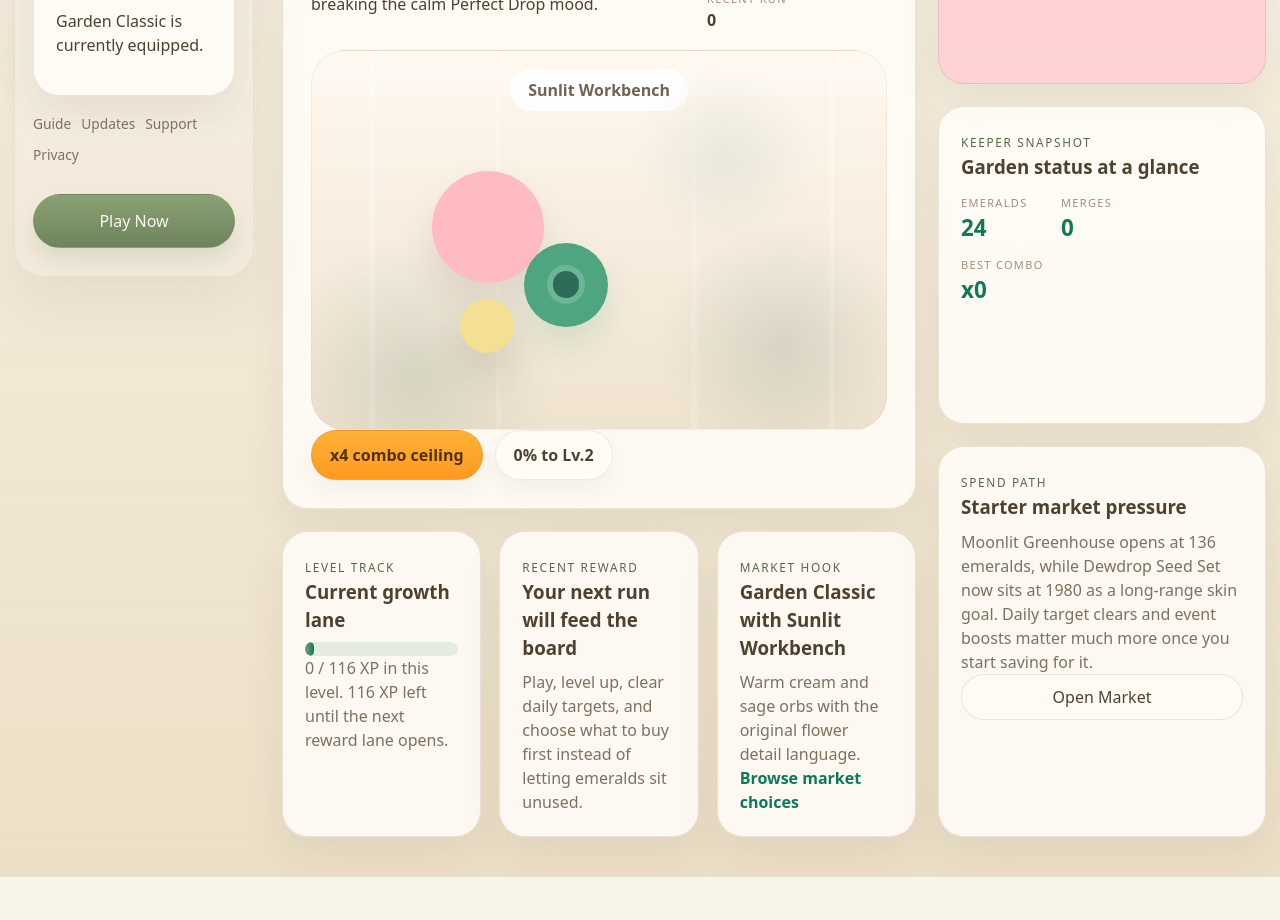
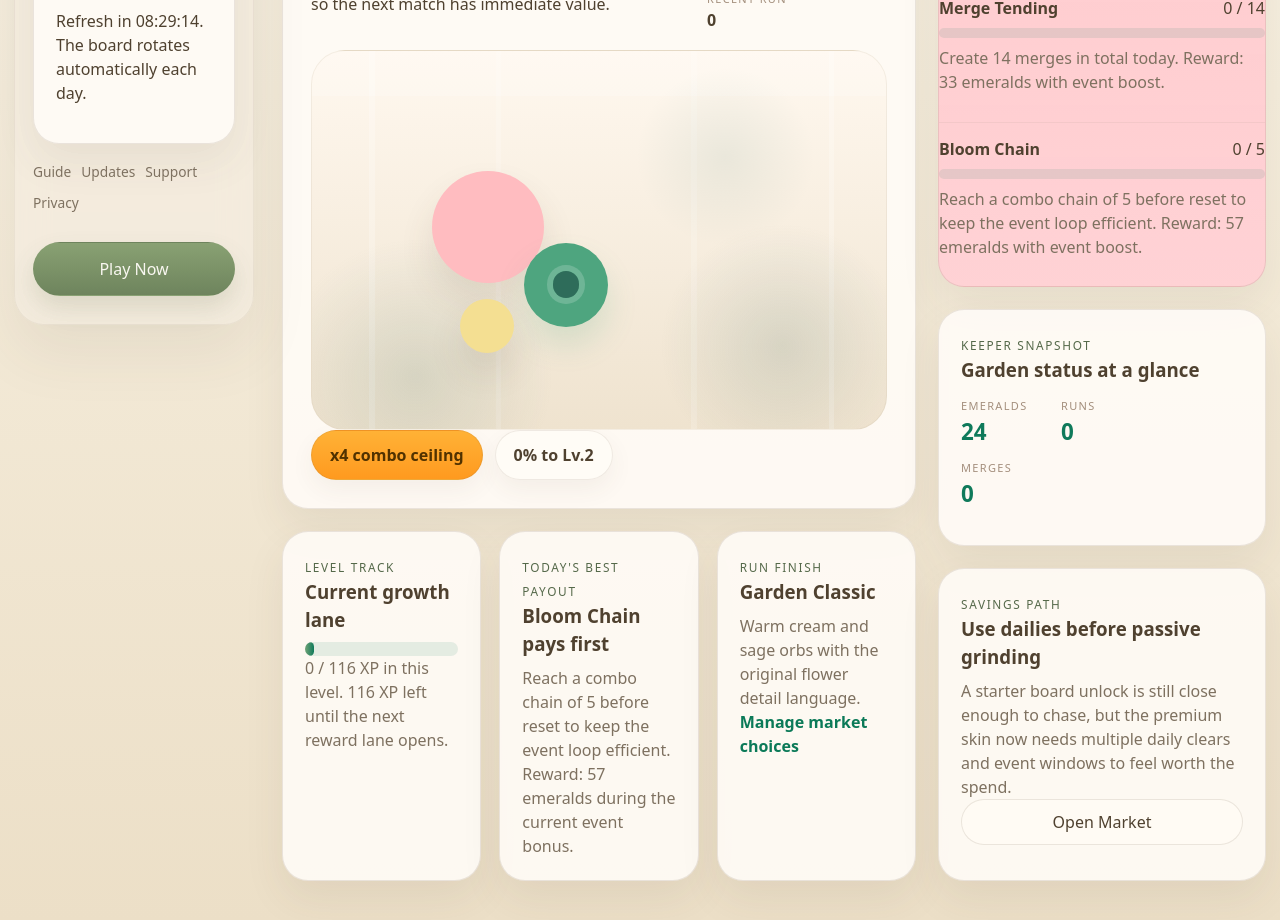
Before and after one commit to hansaejo5-blip/i-want-to-perfect, a React (Vite) app: page / in a window 1280 px wide. Shown: the part 740-1660 px from the top of the page. Before the commit the page ends 1617 px from the top, so only its background shows below. Built offline with nearby package versions, Linux system fonts and the light colour scheme.

Commit message:
Rotate daily targets and tighten hub UI

```diff
--- a/src/site/components/DashboardShell.tsx
+++ b/src/site/components/DashboardShell.tsx
@@ -3,7 +3,7 @@ import { CTAButton } from './CTAButton'
 import { AppLink } from './AppLink'
 import { HUB_NAV_ITEMS, SITE_NAME, type Route } from '../router'
 import type { ProgressionState } from '../progression'
-import { getDailyCompletion, getEquippedSkin, getLevelProgress } from '../progression'
+import { getDailyCompletion, getDailyRefreshCountdown, getLevelProgress } from '../progression'
 
 type DashboardShellProps = {
   route: Route
@@ -40,7 +40,7 @@ function SidebarIcon({ route }: { route: string }) {
 export function DashboardShell({ route, navigate, progression, title, description, actions, children }: DashboardShellProps) {
   const level = getLevelProgress(progression)
   const daily = getDailyCompletion(progression)
-  const skin = getEquippedSkin(progression)
+  const dailyRefreshLabel = getDailyRefreshCountdown()
 
   return (
     <div className="garden-dashboard">
@@ -80,7 +80,7 @@ export function DashboardShell({ route, navigate, progression, title, descriptio
           <div className="garden-sidebar__mini-card card">
             <span className="hud-label">Daily Bloom</span>
             <strong>{daily.completed} / {daily.total}</strong>
-            <p>{skin.name} is currently equipped.</p>
+            <p>Refresh in {dailyRefreshLabel}. The board rotates automatically each day.</p>
           </div>
           <div className="garden-sidebar__link-row">
             {SUPPORT_LINKS.map((item) => (
--- a/src/site/data/content.ts
+++ b/src/site/data/content.ts
@@ -82,6 +82,11 @@ export const homeSupportCards = [
 ]
 
 export const updates = [
+  {
+    title: 'Update 1.5 – Rotating daily board and cleaner hub HUD',
+    date: 'March 28, 2026',
+    summary: 'Daily quests now rotate by day, reset automatically, and the hub trims redundant cosmetic labels so the play, reward, and savings loop reads faster.',
+  },
   {
     title: 'Update 1.4 – Growth hub and live event timer',
     date: 'March 28, 2026',
--- a/src/site/pages/GardenPage.tsx
+++ b/src/site/pages/GardenPage.tsx
@@ -3,6 +3,7 @@ import { CTAButton } from '../components/CTAButton'
 import {
   getActiveEventState,
   getDailyCompletion,
+  getDailyRefreshCountdown,
   getLevelProgress,
   getOwnedCosmetics,
   getTargetRewardAmount,
@@ -50,6 +51,7 @@ export function GardenPage({ navigate, progression }: GardenPageProps) {
   const ownedCosmetics = getOwnedCosmetics(progression)
   const milestones = buildMilestones(progression)
   const eventState = getActiveEventState()
+  const dailyRefreshLabel = getDailyRefreshCountdown()
 
   return (
     <DashboardShell
@@ -123,6 +125,7 @@ export function GardenPage({ navigate, progression }: GardenPageProps) {
         <article className="card garden-daily-board__card">
           <span className="section-title__eyebrow">Daily Cultivation</span>
           <h2>Targets that feed the emerald loop</h2>
+          <p>Refresh in {dailyRefreshLabel}. Each day rotates the score, merge, combo, and run pressure so the payout path stays useful.</p>
           <div className="daily-target-list">
             {progression.daily.targets.map((target) => {
               const percent = Math.min((target.progress / target.goal) * 100, 100)
--- a/src/site/pages/HomePage.tsx
+++ b/src/site/pages/HomePage.tsx
@@ -1,10 +1,11 @@
-import { useEffect, useState } from 'react'
+import { useEffect, useMemo, useState } from 'react'
 import { CTAButton } from '../components/CTAButton'
 import { DashboardShell } from '../components/DashboardShell'
 import { AppLink } from '../components/AppLink'
 import {
   getActiveEventState,
   getDailyCompletion,
+  getDailyRefreshCountdown,
   getEquippedBackground,
   getEquippedSkin,
   getLevelProgress,
@@ -24,12 +25,18 @@ export function HomePage({ navigate, progression }: HomePageProps) {
   const skin = getEquippedSkin(progression)
   const background = getEquippedBackground(progression)
   const recentRewards = progression.recentRewards
-  const featuredTargets = progression.daily.targets.slice(0, 3)
+  const featuredTargets = progression.daily.targets
+  const topRewardTarget = useMemo(
+    () => [...progression.daily.targets].sort((left, right) => right.rewardEmeralds - left.rewardEmeralds)[0],
+    [progression.daily.targets],
+  )
   const [eventState, setEventState] = useState(() => getActiveEventState())
+  const [dailyRefreshLabel, setDailyRefreshLabel] = useState(() => getDailyRefreshCountdown())
 
   useEffect(() => {
     const intervalId = window.setInterval(() => {
       setEventState(getActiveEventState())
+      setDailyRefreshLabel(getDailyRefreshCountdown())
     }, 1000)
 
     return () => window.clearInterval(intervalId)
@@ -77,7 +84,7 @@ export function HomePage({ navigate, progression }: HomePageProps) {
               <div>
                 <span className="section-title__eyebrow">Ready to Drop</span>
                 <h2>One more bloom run now feeds your whole garden.</h2>
-                <p>Score turns into XP, daily progress, emerald rewards, and cleaner market decisions without breaking the calm Perfect Drop mood.</p>
+                <p>Today&apos;s board, daily payout path, and current event bonus all connect directly to the same run, so the next match has immediate value.</p>
               </div>
               <div className="home-play-entry-card__meta">
                 <div>
@@ -96,7 +103,6 @@ export function HomePage({ navigate, progression }: HomePageProps) {
                 className="home-play-stage-preview__board"
                 style={{ background: `linear-gradient(180deg, ${background.boardGradient[0]} 0%, ${background.boardGradient[1]} 100%)` }}
               >
-                <span className="home-play-stage-preview__pill">{background.name}</span>
                 <div className="home-play-stage-preview__glass" />
                 <div className="home-play-stage-preview__foliage" />
                 <div className="home-orb home-orb--rose" />
@@ -127,20 +133,20 @@ export function HomePage({ navigate, progression }: HomePageProps) {
             </article>
 
             <article className="card hub-stat-card">
-              <span className="section-title__eyebrow">Recent Reward</span>
-              <h3>{recentRewards ? `+${recentRewards.xpGained} XP from your last run` : 'Your next run will feed the board'}</h3>
+              <span className="section-title__eyebrow">Today&apos;s Best Payout</span>
+              <h3>{topRewardTarget ? `${topRewardTarget.title} pays first` : 'Daily board rotates automatically'}</h3>
               <p>
-                {recentRewards
-                  ? `${recentRewards.emeraldsGained} emeralds earned${recentRewards.reasonLabels.length ? ` from ${recentRewards.reasonLabels.join(', ')}` : ''}.`
-                  : 'Play, level up, clear daily targets, and choose what to buy first instead of letting emeralds sit unused.'}
+                {topRewardTarget
+                  ? `${topRewardTarget.description} Reward: ${getTargetRewardAmount(topRewardTarget.rewardEmeralds, eventState.dailyEmeraldMultiplier)} emeralds${eventState.isActive ? ' during the current event bonus.' : '.'}`
+                  : `The next daily board refresh lands in ${dailyRefreshLabel}.`}
               </p>
             </article>
 
             <article className="card hub-stat-card">
-              <span className="section-title__eyebrow">Market Hook</span>
-              <h3>{skin.name} with {background.name}</h3>
+              <span className="section-title__eyebrow">Run Finish</span>
+              <h3>{skin.name}</h3>
               <p>{skin.preview}</p>
-              <AppLink href="/market" navigate={navigate} className="hub-inline-link">Browse market choices</AppLink>
+              <AppLink href="/market" navigate={navigate} className="hub-inline-link">Manage market choices</AppLink>
             </article>
           </div>
         </div>
@@ -151,6 +157,7 @@ export function HomePage({ navigate, progression }: HomePageProps) {
               <div>
                 <span className="section-title__eyebrow">Daily Targets</span>
                 <h2>{Math.round(daily.percent * 100)}% complete</h2>
+                <p>Refresh in {dailyRefreshLabel}. Today&apos;s four targets rotate automatically.</p>
               </div>
               <strong>{daily.completed} / {daily.total}</strong>
             </div>
@@ -186,20 +193,20 @@ export function HomePage({ navigate, progression }: HomePageProps) {
                 <strong>{progression.emeralds}</strong>
               </div>
               <div>
+                <span className="hud-label">Runs</span>
+                <strong>{progression.stats.totalRuns}</strong>
+              </div>
+              <div>
                 <span className="hud-label">Merges</span>
                 <strong>{progression.stats.totalMerges}</strong>
-              </div>
-              <div>
-                <span className="hud-label">Best Combo</span>
-                <strong>x{progression.stats.bestCombo}</strong>
               </div>
             </div>
           </article>
 
           <article className="card hub-side-card">
-            <span className="section-title__eyebrow">Spend Path</span>
-            <h3>Starter market pressure</h3>
-            <p>Moonlit Greenhouse opens at 136 emeralds, while Dewdrop Seed Set now sits at 1980 as a long-range skin goal. Daily target clears and event boosts matter much more once you start saving for it.</p>
+            <span className="section-title__eyebrow">Savings Path</span>
+            <h3>Use dailies before passive grinding</h3>
+            <p>A starter board unlock is still close enough to chase, but the premium skin now needs multiple daily clears and event windows to feel worth the spend.</p>
             <CTAButton label="Open Market" href="/market" navigate={navigate} variant="secondary" block />
           </article>
         </div>
--- a/src/site/pages/PlayPage.tsx
+++ b/src/site/pages/PlayPage.tsx
@@ -18,7 +18,7 @@ import { DashboardShell } from "../components/DashboardShell"
 import { SectionTitle } from "../components/SectionTitle"
 import { playPageCopy } from "../data/content"
 import { getAbsoluteSiteUrl, type Route } from "../router"
-import { getActiveEventState, getDailyCompletion, getEquippedBackground, getEquippedSkin, getLevelProgress, type ProgressionRunSummary, type ProgressionState } from "../progression"
+import { getActiveEventState, getDailyCompletion, getDailyRefreshCountdown, getEquippedBackground, getEquippedSkin, getLevelProgress, type ProgressionRunSummary, type ProgressionState } from "../progression"
 
 type PlayPageProps = {
   navigate: (route: Route) => void
@@ -584,10 +584,12 @@ export function PlayPage({ navigate, progression, onCompleteRun }: PlayPageProps
   const equippedSkin = getEquippedSkin(progression)
   const equippedBackground = getEquippedBackground(progression)
   const [eventState, setEventState] = useState(() => getActiveEventState())
+  const [dailyRefreshLabel, setDailyRefreshLabel] = useState(() => getDailyRefreshCountdown())
 
   useEffect(() => {
     const intervalId = window.setInterval(() => {
       setEventState(getActiveEventState())
+      setDailyRefreshLabel(getDailyRefreshCountdown())
     }, 1000)
 
     return () => window.clearInterval(intervalId)
@@ -650,6 +652,7 @@ export function PlayPage({ navigate, progression, onCompleteRun }: PlayPageProps
               <strong>{eventState.countdownLabel}</strong>
               <span>{eventState.isActive ? 'bonus window' : 'ended'}</span>
             </div>
+            <p>Daily board resets in {dailyRefreshLabel}. Clear the current payout path before it rolls over.</p>
           </section>
 
           <section className="card play-mini-hud-card">
@@ -660,13 +663,13 @@ export function PlayPage({ navigate, progression, onCompleteRun }: PlayPageProps
             <div className="garden-progress">
               <div className="garden-progress__fill" style={{ width: Math.max(levelProgress.progress * 100, 6) + '%' }} />
             </div>
-            <p>{levelProgress.remainingXp} XP until the next bloom tier. Daily board: {dailyProgress.completed} / {dailyProgress.total}.</p>
+            <p>{levelProgress.remainingXp} XP until the next bloom tier. Daily board: {dailyProgress.completed} / {dailyProgress.total}, refresh in {dailyRefreshLabel}.</p>
           </section>
 
           <section className="card play-cosmetic-card">
-            <span className="section-title__eyebrow">Equipped Look</span>
-            <h3>{equippedBackground.name}</h3>
-            <p>{equippedSkin.name} is active for this run.</p>
+            <span className="section-title__eyebrow">Run Finish</span>
+            <h3>{equippedSkin.name}</h3>
+            <p>The active skin and board theme are already applied to the live run, without spending extra space on cosmetic labels.</p>
             <div className={'play-cosmetic-preview ' + equippedBackground.previewClass}>
               <div className={'play-cosmetic-preview__orb ' + equippedSkin.previewClass} style={{ background: equippedSkin.accent, boxShadow: '0 18px 30px ' + equippedSkin.glow }}>
                 <span className="play-cosmetic-preview__core" />
--- a/src/site/progression.ts
+++ b/src/site/progression.ts
@@ -2,7 +2,7 @@ import type { RunEndedSummary } from '../game/stats'
 
 const PROGRESSION_STORAGE_KEY = 'blip-perfect-growth-v1'
 const CURRENT_DATE_KEY = () => new Date().toISOString().slice(0, 10)
-const PROGRESSION_SCHEMA_VERSION = 3
+const PROGRESSION_SCHEMA_VERSION = 4
 
 export type DailyTargetKind = 'runs' | 'score' | 'merges' | 'combo'
 export type MarketItemTier = 'starter' | 'rare' | 'prestige'
@@ -148,40 +148,116 @@ export const ECONOMY_BALANCE_TABLE = {
   },
 } as const
 
-const DAILY_TARGET_BLUEPRINTS: Array<Omit<DailyTargetProgress, 'progress' | 'completed' | 'rewarded'>> = [
+type DailyTargetBlueprint = Omit<DailyTargetProgress, 'progress' | 'completed' | 'rewarded'>
+
+const DAILY_TARGET_ORDER: DailyTargetKind[] = ['runs', 'score', 'merges', 'combo']
+
+const DAILY_TARGET_VARIANTS: Record<DailyTargetKind, DailyTargetBlueprint[]> = {
+  runs: [
     {
-    id: 'daily-runs',
-    title: 'Morning Watering',
-    description: 'Play 4 calm runs to keep the garden active.',
+      id: 'daily-runs-steady',
+      title: 'Steady Watering',
+      description: 'Play 3 measured runs and keep the garden active.',
+      kind: 'runs',
+      goal: 3,
+      rewardEmeralds: 24,
+    },
+    {
+      id: 'daily-runs-volume',
+      title: 'Long Bed Sweep',
+      description: 'Play 5 runs to build a fuller reward chain today.',
+      kind: 'runs',
+      goal: 5,
+      rewardEmeralds: 34,
+    },
+    {
+      id: 'daily-runs-rhythm',
+      title: 'Keeper Rhythm',
+      description: 'Complete 4 runs so XP, dailies, and score gains all move together.',
       kind: 'runs',
       goal: 4,
-    rewardEmeralds: 22,
+      rewardEmeralds: 28,
+    },
+  ],
+  score: [
+    {
+      id: 'daily-score-quick',
+      title: 'Petal Score Push',
+      description: "Collect 760 total score across today's sessions.",
+      kind: 'score',
+      goal: 760,
+      rewardEmeralds: 34,
     },
     {
-    id: 'daily-score',
-    title: 'Petal Score Push',
-    description: "Collect 860 score across today's sessions.",
+      id: 'daily-score-deep',
+      title: 'Glasshouse Pressure',
+      description: 'Push through 1040 total score for the larger daily payout.',
       kind: 'score',
-    goal: 860,
+      goal: 1040,
+      rewardEmeralds: 44,
+    },
+    {
+      id: 'daily-score-peak',
+      title: 'Evening Bloom Total',
+      description: 'Reach 920 score before the board rolls over.',
+      kind: 'score',
+      goal: 920,
+      rewardEmeralds: 40,
+    },
+  ],
+  merges: [
+    {
+      id: 'daily-merges-clean',
+      title: 'Merge Tending',
+      description: 'Create 14 merges in total today.',
+      kind: 'merges',
+      goal: 14,
+      rewardEmeralds: 30,
+    },
+    {
+      id: 'daily-merges-stretch',
+      title: 'Canopy Stack',
+      description: 'Hit 20 total merges to cash in on a longer board session.',
+      kind: 'merges',
+      goal: 20,
       rewardEmeralds: 38,
     },
     {
-    id: 'daily-merges',
-    title: 'Merge Tending',
-    description: 'Create 17 merges in total today.',
+      id: 'daily-merges-focus',
+      title: 'Garden Sorting',
+      description: 'Create 17 merges with cleaner placements and fewer wasted drops.',
       kind: 'merges',
       goal: 17,
       rewardEmeralds: 34,
     },
+  ],
+  combo: [
     {
-    id: 'daily-combo',
+      id: 'daily-combo-light',
       title: 'Combo Bloom',
-    description: 'Reach a combo chain of 5 in one run.',
+      description: 'Reach a combo chain of 4 in one run.',
+      kind: 'combo',
+      goal: 4,
+      rewardEmeralds: 46,
+    },
+    {
+      id: 'daily-combo-rare',
+      title: 'Combo Crest',
+      description: 'Find one run with a combo chain of 6 for the biggest daily premium.',
+      kind: 'combo',
+      goal: 6,
+      rewardEmeralds: 58,
+    },
+    {
+      id: 'daily-combo-balanced',
+      title: 'Bloom Chain',
+      description: 'Reach a combo chain of 5 before reset to keep the event loop efficient.',
       kind: 'combo',
       goal: 5,
-    rewardEmeralds: 58,
+      rewardEmeralds: 52,
     },
-]
+  ],
+}
 
 export const DEFAULT_BACKGROUND: BackgroundDefinition = {
   id: 'sunlit-workbench',
@@ -279,8 +355,19 @@ function getMetricValue(kind: DailyTargetKind, metrics: DailyMetrics) {
   }
 }
 
-function buildDailyTargets(metrics: DailyMetrics): DailyTargetProgress[] {
-  return DAILY_TARGET_BLUEPRINTS.map((target) => {
+function getDailySeed(dateKey: string) {
+  const [year, month, day] = dateKey.split('-').map((value) => Number(value) || 0)
+  return year * 372 + month * 31 + day
+}
+
+function getTargetVariant(kind: DailyTargetKind, dateKey: string, index: number) {
+  const variants = DAILY_TARGET_VARIANTS[kind]
+  return variants[(getDailySeed(dateKey) + index * 5) % variants.length]
+}
+
+function buildDailyTargets(metrics: DailyMetrics, dateKey = CURRENT_DATE_KEY()): DailyTargetProgress[] {
+  return DAILY_TARGET_ORDER.map((kind, index) => {
+    const target = getTargetVariant(kind, dateKey, index)
     const progress = Math.min(getMetricValue(target.kind, metrics), target.goal)
     return {
       ...target,
@@ -310,7 +397,7 @@ function createDefaultState(): ProgressionState {
     daily: {
       dateKey: CURRENT_DATE_KEY(),
       metrics,
-      targets: buildDailyTargets(metrics),
+      targets: buildDailyTargets(metrics, CURRENT_DATE_KEY()),
     },
     stats: {
       totalRuns: 0,
@@ -358,6 +445,12 @@ export function formatCountdown(remainingMs: number) {
   const minutes = Math.floor((clamped % 3600) / 60)
   const seconds = clamped % 60
   return [hours, minutes, seconds].map((value) => String(value).padStart(2, '0')).join(':')
+}
+
+export function getDailyRefreshCountdown(now = Date.now()) {
+  const nextReset = new Date(now)
+  nextReset.setUTCHours(24, 0, 0, 0)
+  return formatCountdown(nextReset.getTime() - now)
 }
 
 export function getActiveEventState(now = Date.now()): EventState {
@@ -491,7 +584,7 @@ function normalizeState(input: unknown): ProgressionState {
             completed: Boolean(target.completed),
             rewarded: Boolean(target.rewarded),
           }))
-        : buildDailyTargets(dailyMetrics),
+        : buildDailyTargets(dailyMetrics, typeof candidate.daily?.dateKey === 'string' ? candidate.daily.dateKey : CURRENT_DATE_KEY()),
     },
     stats: {
       totalRuns: Number(candidate.stats?.totalRuns) || 0,
@@ -519,7 +612,7 @@ export function syncProgressionState(state: ProgressionState): ProgressionState
         bestCombo: 0,
       }
 
-  const targets = buildDailyTargets(metrics).map((target) => {
+  const targets = buildDailyTargets(metrics, todayKey).map((target) => {
     const existing = isCurrentDay
       ? state.daily.targets.find((item) => item.id === target.id)
       : null
```
Lines whose indentation alone changed are shown as unchanged.
